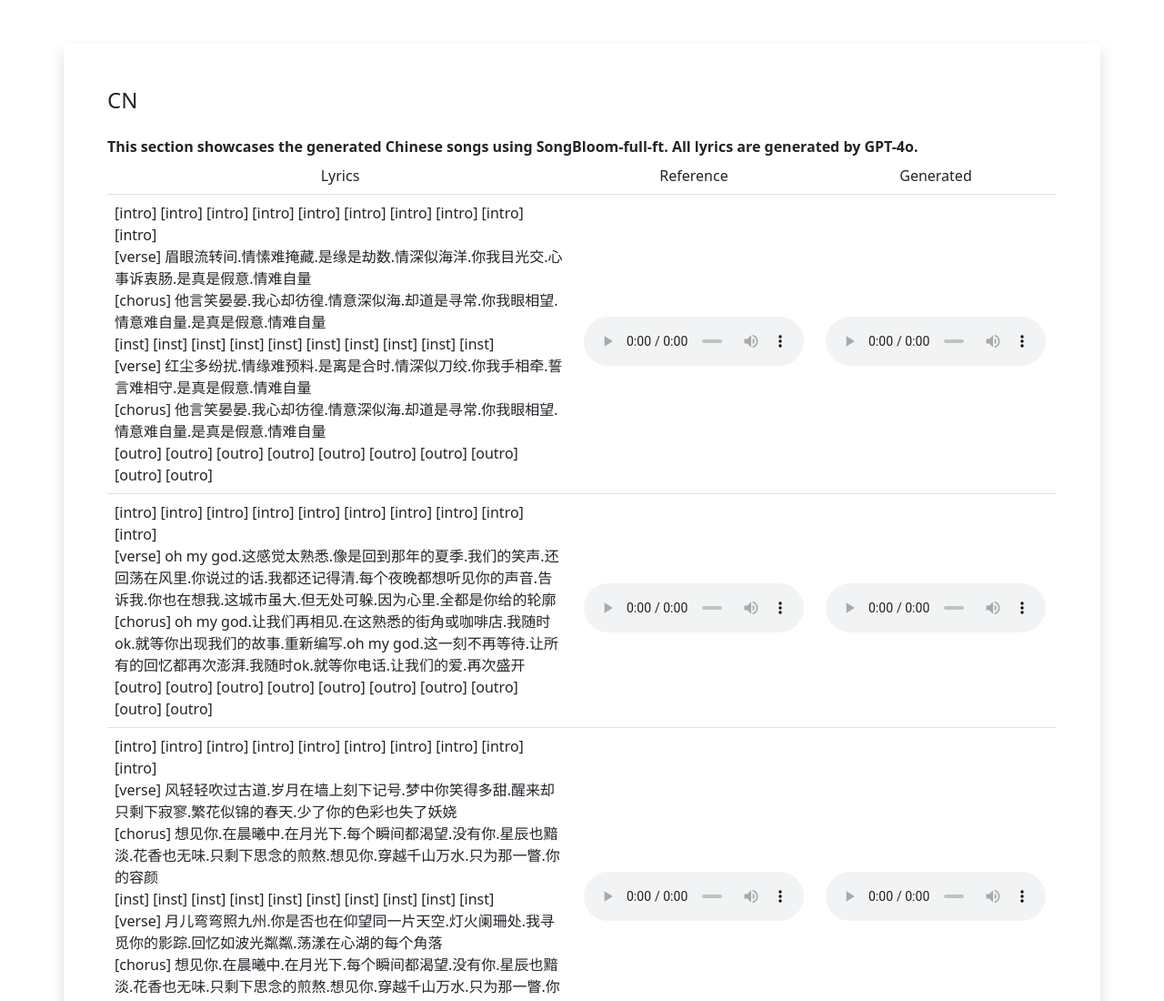
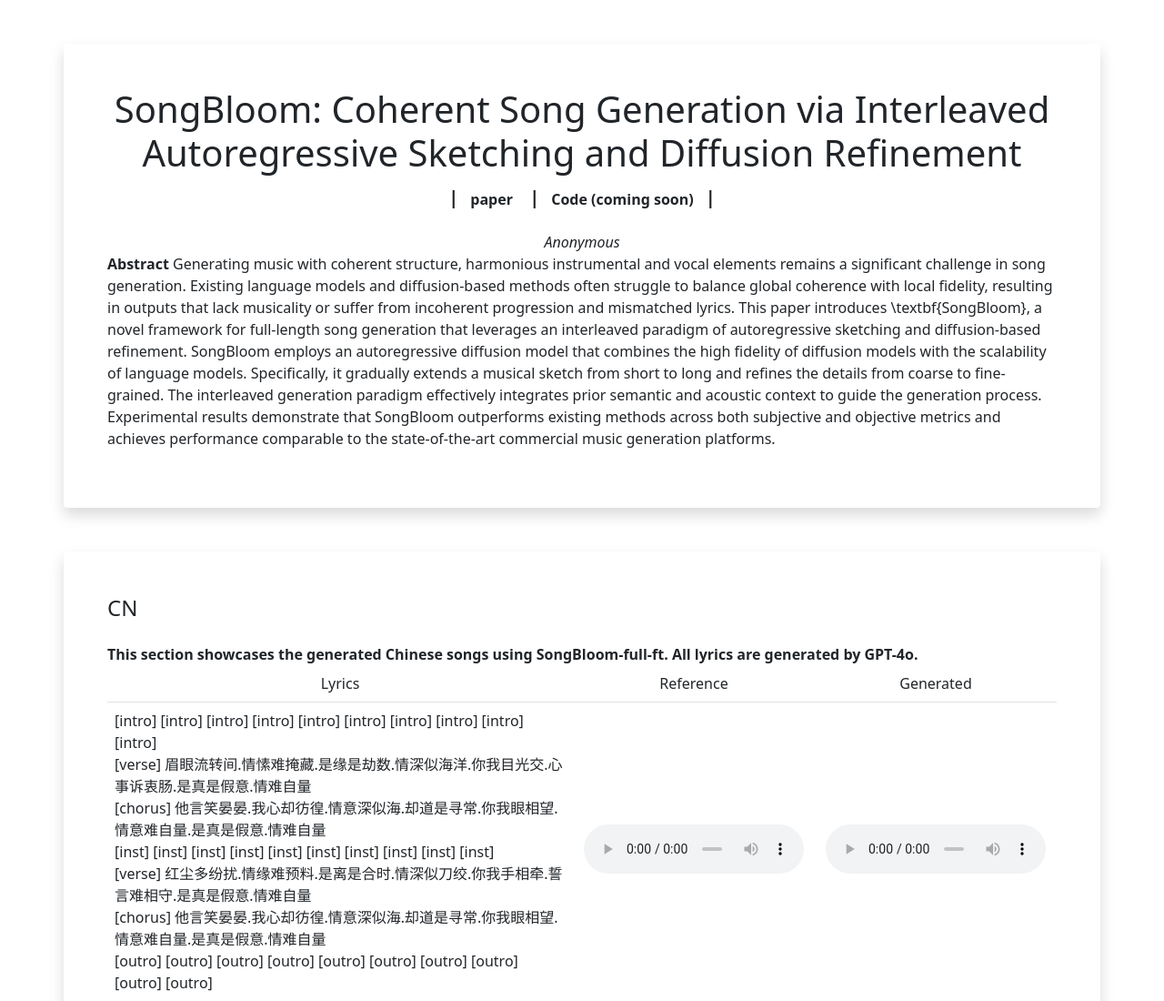
Before and after one commit to AnonymousDemo000/SongBloom-demo, a plain HTML site: page index.html in a window 1280 px wide. Shown: the top 1100 px of the page at 91% size. Drawn offline with nearby package versions, Linux system fonts and the light colour scheme.

Commit message:
Update index.html

```diff
--- a/index.html
+++ b/index.html
@@ -27,8 +27,31 @@
   <body>
 
     <div class="container pt-5 mt-5 shadow p-5 mb-5 bg-white rounded">
+      <div class="text-center">
+        <h1>SongBloom: Coherent Song Generation via Interleaved Autoregressive Sketching and Diffusion Refinement</h1>
+        <p class="lead fw-bold">
+          |<a
+            href=""
+            class="btn border-white bg-white fw-bold"
+            >paper</a
+          >
+          |<a
+            href=""
+            class="btn border-white bg-white fw-bold"
+            >Code (coming soon)</a
+          >|
+        </p>
+        <p class="fst-italic mb-0">
+              Anonymous
+        </p>
+      </div>
+      <p>
+        <b>Abstract</b>
+        Generating music with coherent structure, harmonious instrumental and vocal elements remains a significant challenge in song generation. Existing language models and diffusion-based methods often struggle to balance global coherence with local fidelity, resulting in outputs that lack musicality or suffer from incoherent progression and mismatched lyrics. This paper introduces \textbf{SongBloom}, a novel framework for full-length song generation that leverages an interleaved paradigm of autoregressive sketching and diffusion-based refinement. SongBloom employs an autoregressive diffusion model that combines the high fidelity of diffusion models with the scalability of language models. Specifically, it gradually extends a musical sketch from short to long and refines the details from coarse to fine-grained. The interleaved generation paradigm effectively integrates prior semantic and acoustic context to guide the generation process. Experimental results demonstrate that SongBloom outperforms existing methods across both subjective and objective metrics and achieves performance comparable to the state-of-the-art commercial music generation platforms.
+      </p>
+      </div>
 
-
+    <div class="container pt-5 mt-5 shadow p-5 mb-5 bg-white rounded">
         <h4> CN </h4>
         <div class="table-responsive pt-3">
           <b>
@@ -61,7 +84,7 @@
     </div>
   </div>
 
-
+<!--
   <div class="container pt-5 mt-5 shadow p-5 mb-5 bg-white rounded">
 
 
@@ -79,6 +102,6 @@
       </table>
   </div>
 </div>
-
+ -->
   </body>
 </html>
```
